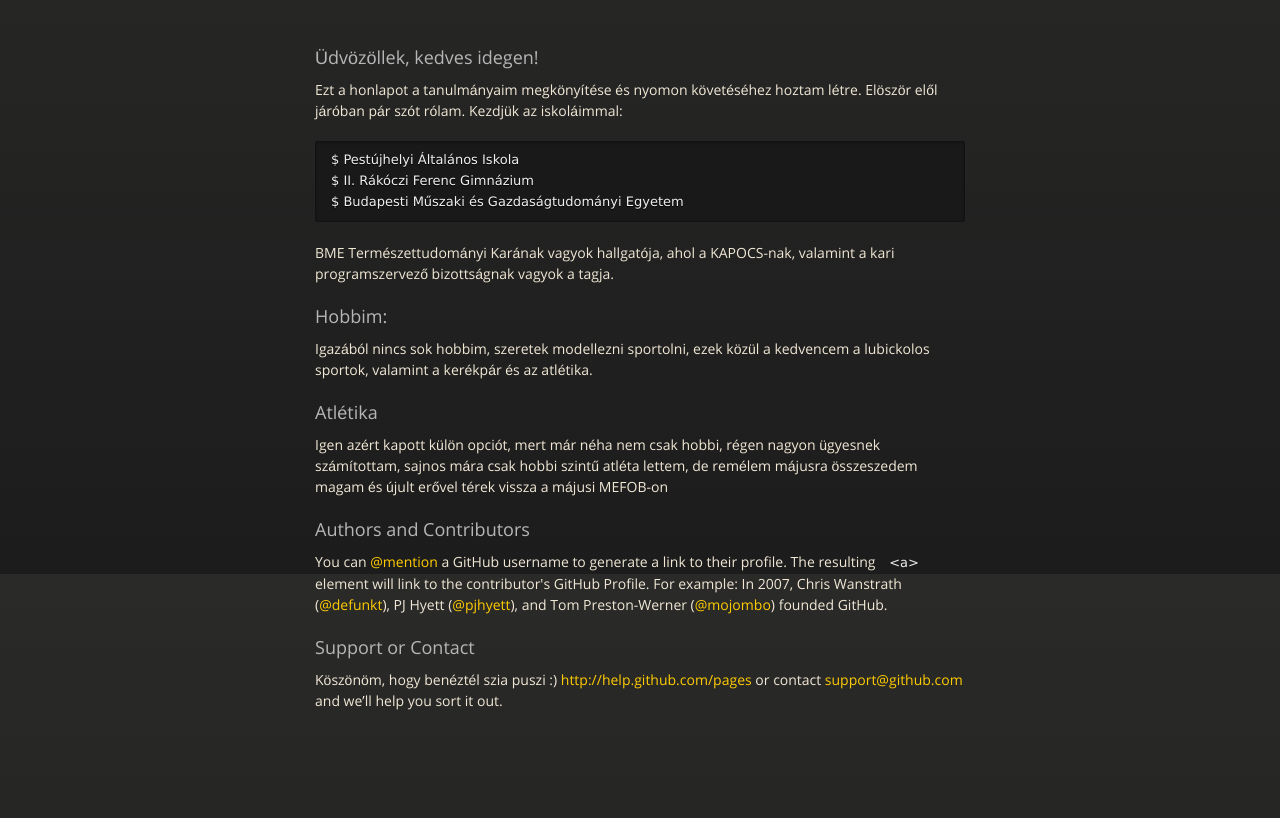
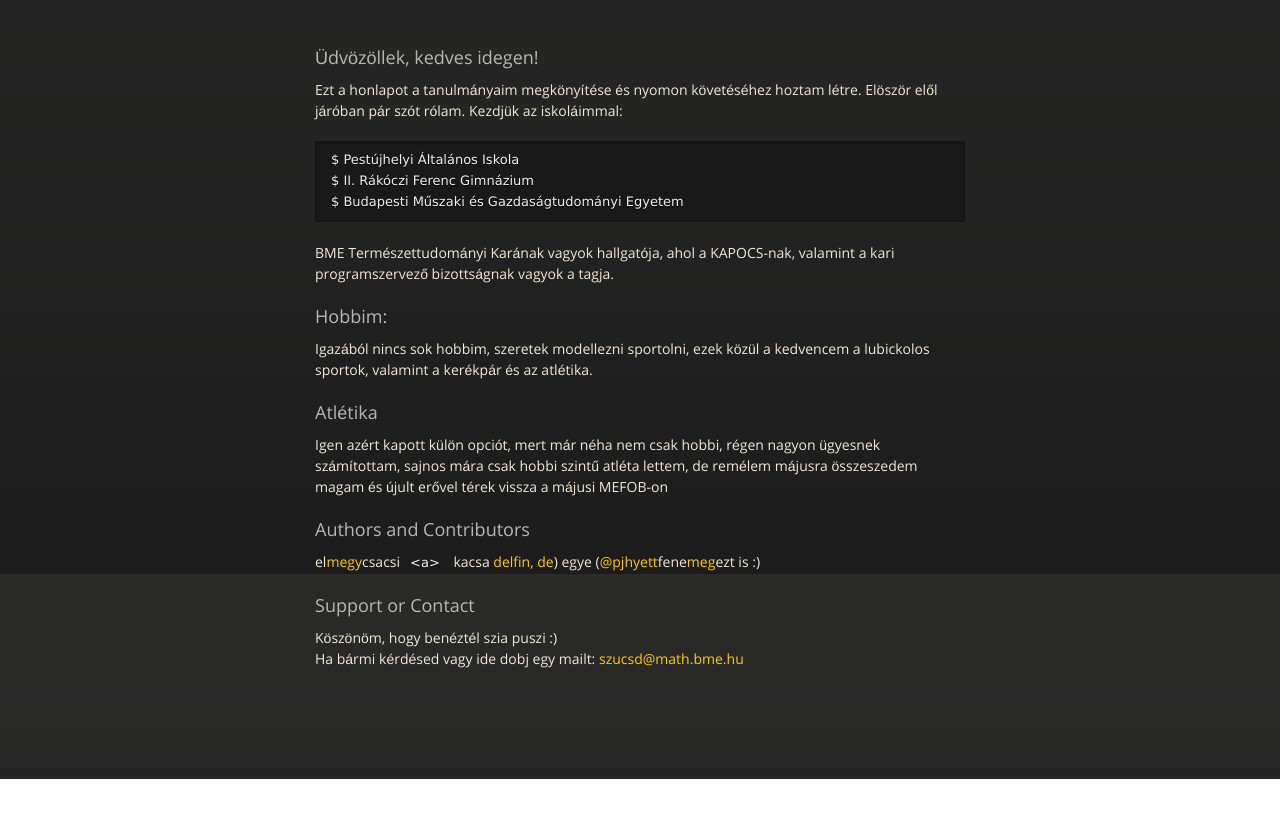
Before and after one commit to Szucsi/szucsi.github.io, a plain HTML site: page index.html in a window 1280 px wide. Shown: the part 226-1044 px from the top of the page. After the commit the page ends 1005 px from the top, so only its background shows below. Drawn offline with nearby package versions, Linux system fonts and the light colour scheme.

Commit message:
Update index.html

```diff
--- a/index.html
+++ b/index.html
@@ -61,12 +61,12 @@ $ Budapesti Műszaki és Gazdaságtudományi Egyetem
 <h3>
 <a name="authors-and-contributors" class="anchor" href="#authors-and-contributors"><span class="octicon octicon-link"></span></a>Authors and Contributors</h3>
 
-<p>You can <a href="https://github.com/blog/821" class="user-mention">@mention</a> a GitHub username to generate a link to their profile. The resulting <code>&lt;a&gt;</code> element will link to the contributor's GitHub Profile. For example: In 2007, Chris Wanstrath (<a href="https://github.com/defunkt" class="user-mention">@defunkt</a>), PJ Hyett (<a href="https://github.com/pjhyett" class="user-mention">@pjhyett</a>), and Tom Preston-Werner (<a href="https://github.com/mojombo" class="user-mention">@mojombo</a>) founded GitHub.</p>
+<p>el<a href="https://github.com/blog/821" class="user-mention">megy</a>csacsi<code>&lt;a&gt;</code> kacsa <a href="https://github.com/defunkt" class="user-mention">delfin, de</a>) egye (<a href="https://github.com/pjhyett" class="user-mention">@pjhyett</a>fene<a href="https://github.com/mojombo" class="user-mention">meg</a>ezt is :)</p>
 
 <h3>
 <a name="support-or-contact" class="anchor" href="#support-or-contact"><span class="octicon octicon-link"></span></a>Support or Contact</h3>
 
-<p>Köszönöm, hogy benéztél szia puszi :) <a href="http://help.github.com/pages">http://help.github.com/pages</a> or contact <a href="mailto:support@github.com">support@github.com</a> and we’ll help you sort it out.</p>
+<p>Köszönöm, hogy benéztél szia puszi :) <br>Ha bármi kérdésed vagy ide dobj egy mailt: <a href="mailto:szucsd@math.bme.hu">szucsd@math.bme.hu</a></p>
       </section>
 
     </div>
```
